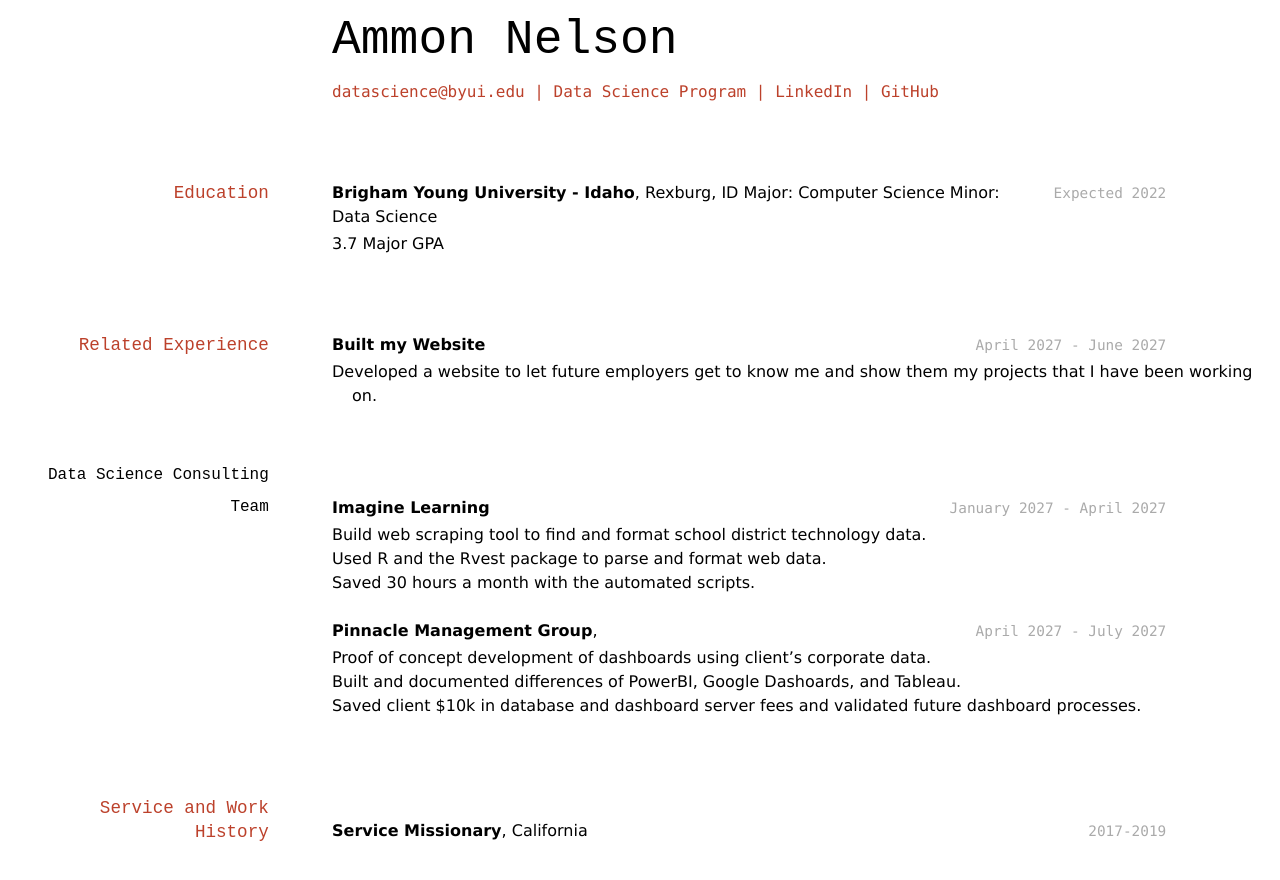
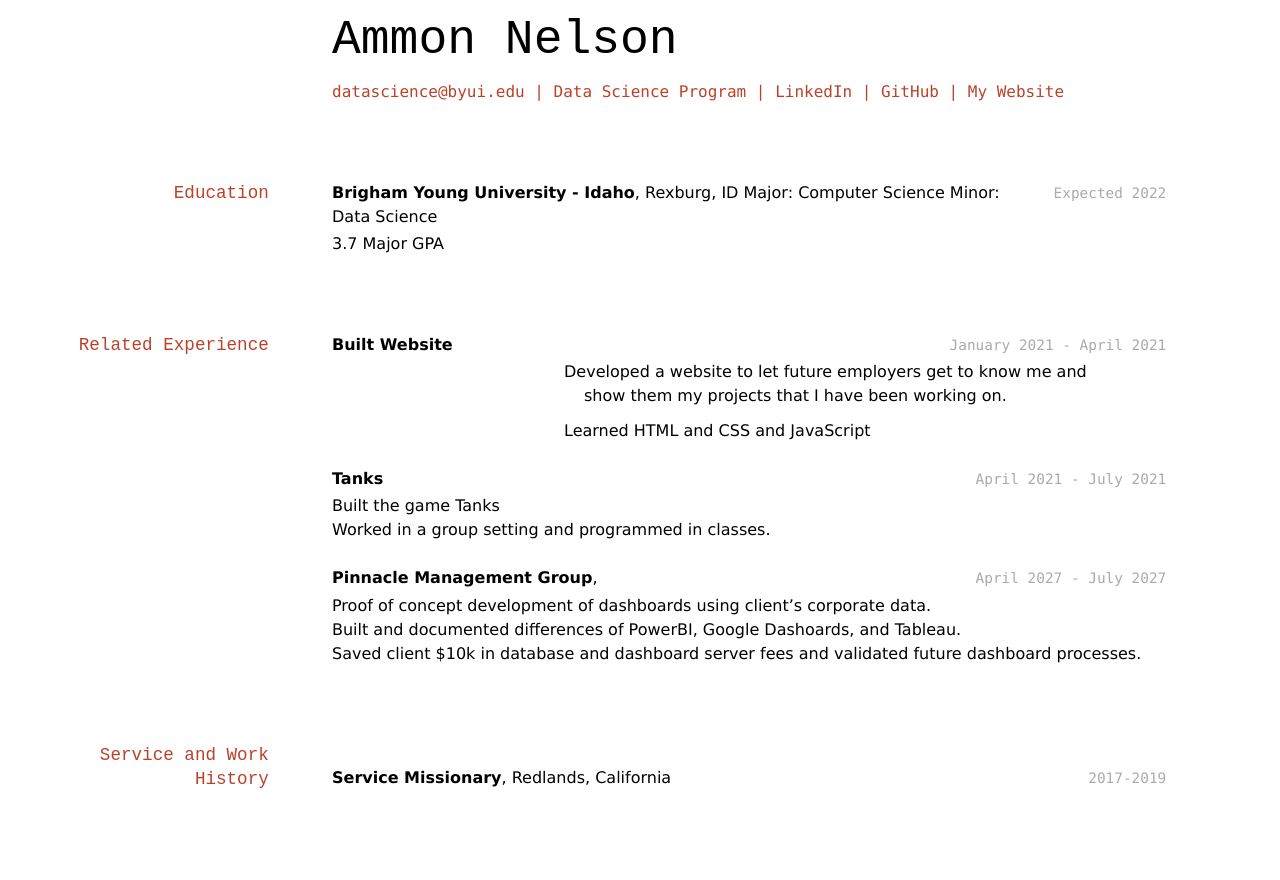
Before and after one commit to byuids-resumes/AmmonNelson_resume, a Jekyll site: the page built from docs/index.md, in a window 1280 px wide. Shown: the top 880 px of the page. Built offline with Jekyll 4.4.1, drawn with Linux system fonts in a browser that asks for light colours.

Commit message:
More changes

```diff
--- a/docs/index.md
+++ b/docs/index.md
@@ -9,9 +9,8 @@ title: Ammon Nelson's Resume
 | <a href="https://byuidatascience.github.io/development.html">Data Science Program</a>
 | <a href="https://www.linkedin.com/groups/13537407/">LinkedIn</a>
 | <a href="https://github.com/byuids-resumes">GitHub</a>
+| <a href="https://ammonnelson.glitch.me">My Website</a>
 </div>
-
-<!-- https://www.monique.tech/the-art-of-markdown -->
 
 ## Education
 `Expected 2022`
@@ -23,19 +22,18 @@ Minor: Data Science
 
 ## Related Experience
 
-`April 2027 - June 2027`
-__Built my Website__
+`January 2021 - April 2021`
+__Built Website__
 
 - Developed a website to let future employers get to know me and show them my projects that I have been working on.
 
-### Data Science Consulting Team
+- Learned HTML and CSS and JavaScript
 
-`January 2027 - April 2027`
-__Imagine Learning__
+`April 2021 - July 2021`
+__Tanks__
 
-- Build web scraping tool to find and format school district technology data.
-- Used R and the Rvest package to parse and format web data.
-- Saved 30 hours a month with the automated scripts.
+- Built the game Tanks
+- Worked in a group setting and programmed in classes.
 
 `April 2027 - July 2027`
 __Pinnacle Management Group__,
@@ -48,7 +46,7 @@ __Pinnacle Management Group__,
 ## Service and Work History
 
 `2017-2019`
-__Service Missionary__, California
+__Service Missionary__, Redlands, California
 
 
 
```
